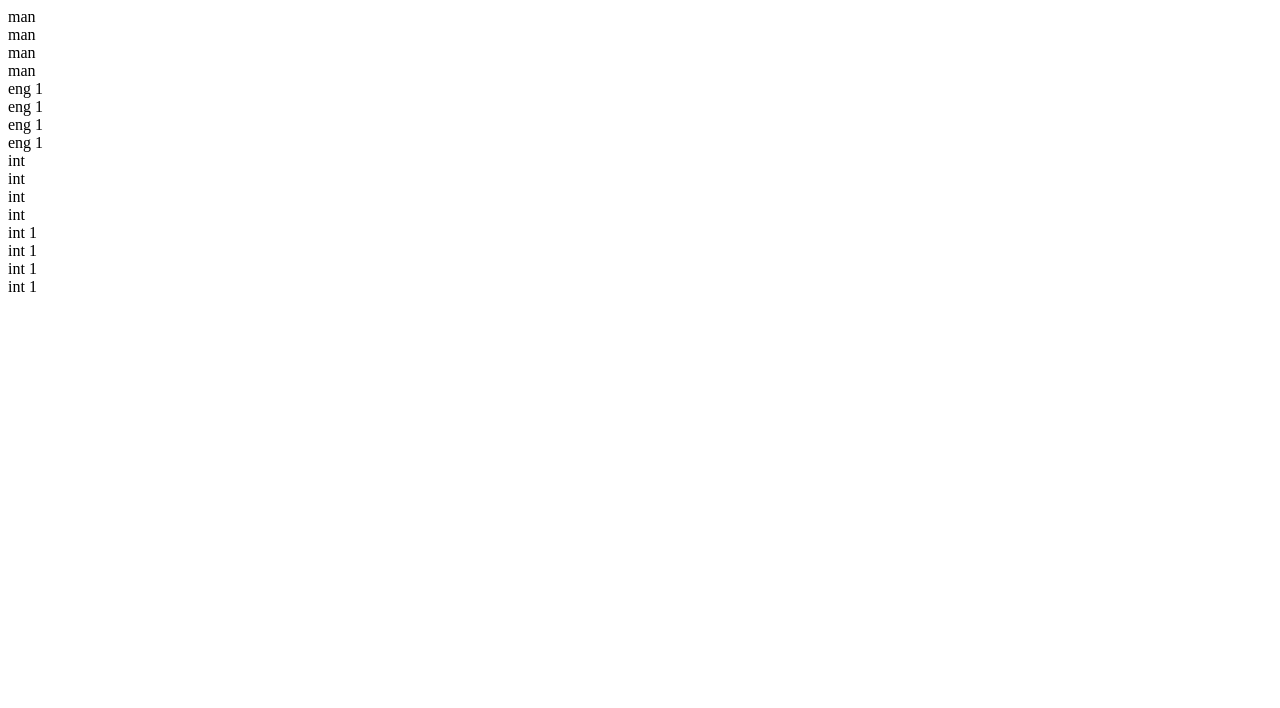
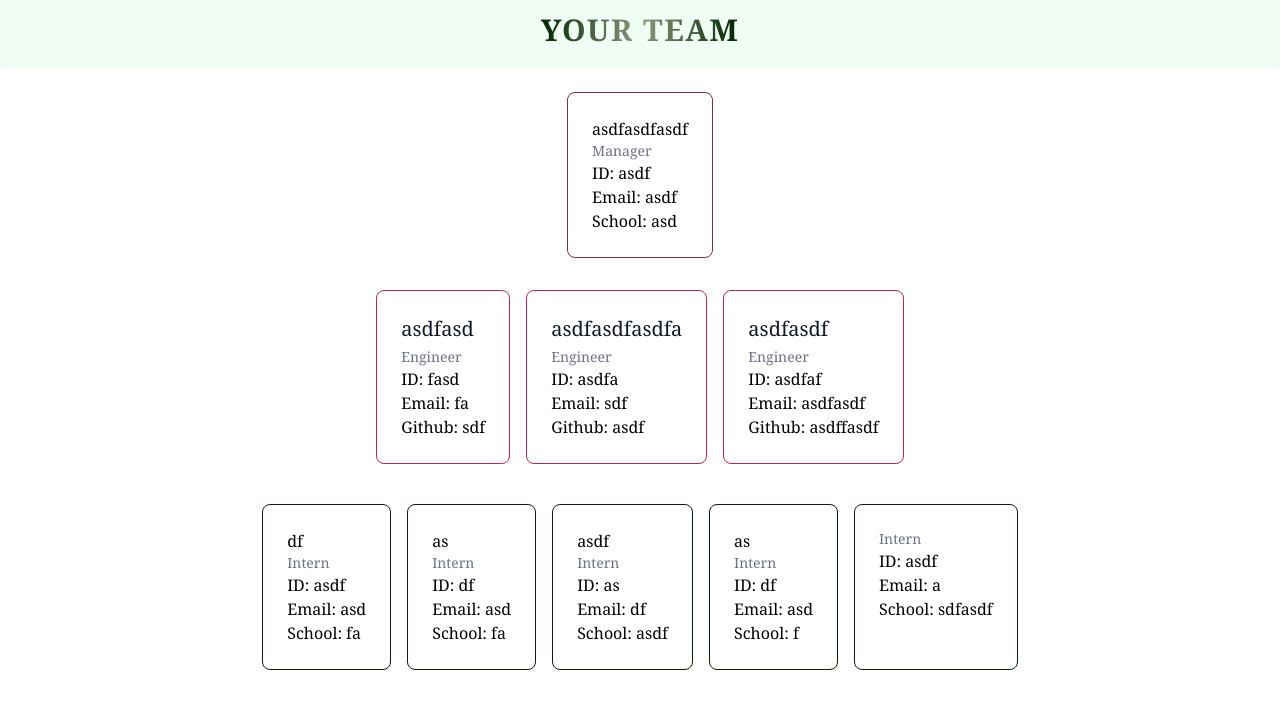
Before and after one commit to sveraleyva/teamProfileGenerator, a website: page team.html in a window 1280 px wide. Drawn offline with nearby package versions, Linux system fonts and the light colour scheme.

Commit message:
formatted the look of the html with tailwinds so engineers, interns, and their manager are all in different rows

```diff
--- a/team.html
+++ b/team.html
@@ -4,31 +4,75 @@
       <meta charset="UTF-8">
       <meta http-equiv="X-UA-Compatible" content="IE=edge">
       <meta name="viewport" content="width=device-width, initial-scale=1.0">
+      <script src="https://cdn.tailwindcss.com"></script>
       <title>Team Profile Builder</title>
   </head>
-  <body>
-  <div class="managerCard">
-  <div>man</div>
-  <div>man</div>
-  <div>man</div>
-  <div>man</div>
-  </div>
-  <div class="engineerCard">
-      <div>eng 1</div>
-      <div>eng 1</div>
-      <div>eng 1</div>
-      <div>eng 1</div>
-      </div>
-  <div class="internCard">
-      <div>int </div>
-      <div>int</div>
-      <div>int</div>
-      <div>int</div>
-      </div><div class="internCard">
-      <div>int 1</div>
-      <div>int 1</div>
-      <div>int 1</div>
-      <div>int 1</div>
-      </div>
+  <body class="font-serif text-base">
+    <nav class="p-3 border-white rounded bg-green-50">
+    <div class="container flex flex-wrap items-center justify-center mx-auto">
+      <h1 class="text-left mb-2 text-xl font-extrabold md:text-2xl lg:text-3xl">
+      <a class="uppercase text-transparent bg-clip-text tracking-wider bg-gradient-to-r from-[#002500] via-[#929982] to-[#002500]" href="/">YOUR TEAM</a>
+      </h1>
+    </div>
+    </nav>
+    <div class="flex flex-col flex-wrap justify-center mx-auto mt-3">
+      <div class="flex flex-row flex-wrap justify-center m-3"><div class="max-w-sm p-6 bg-white border border-[#7c3238] rounded-lg shadow-[#7c3238]">
+  <div>asdfasdfasdf</div>
+  <div class="text-sm text-gray-500">Manager</div>
+  <div>ID: asdf</div>
+  <div>Email: asdf</div>
+  <div>School: asd</div>
+  </div></div>
+      <div class="flex flex-row flex-wrap justify-center m-3"><div class="max-w-sm m-2 p-6 bg-white border border-[#b7245c] rounded-lg shadow-[#b7245c]">
+      <div class="mb-1 text-xl font-medium text-gray-900">asdfasd</div>
+      <div class="text-sm text-gray-500">Engineer</div>
+      <div>ID: fasd</div>
+      <div>Email: fa</div>
+      <a href="https://github.com/sdf">Github: sdf
+      </div><div class="max-w-sm m-2 p-6 bg-white border border-[#b7245c] rounded-lg shadow-[#b7245c]">
+      <div class="mb-1 text-xl font-medium text-gray-900">asdfasdfasdfa</div>
+      <div class="text-sm text-gray-500">Engineer</div>
+      <div>ID: asdfa</div>
+      <div>Email: sdf</div>
+      <a href="https://github.com/asdf">Github: asdf
+      </div><div class="max-w-sm m-2 p-6 bg-white border border-[#b7245c] rounded-lg shadow-[#b7245c]">
+      <div class="mb-1 text-xl font-medium text-gray-900">asdfasdf</div>
+      <div class="text-sm text-gray-500">Engineer</div>
+      <div>ID: asdfaf</div>
+      <div>Email: asdfasdf</div>
+      <a href="https://github.com/asdffasdf">Github: asdffasdf
+      </div></div>
+      <div class="flex flex-row flex-wrap justify-center m-3"><div class="max-w-sm m-2 p-6 bg-white border border-[#002500] rounded-lg shadow-[#002500]">
+      <div>df</div>
+      <div class="text-sm text-gray-500">Intern</div>
+      <div>ID: asdf</div>
+      <div>Email: asd</div>
+      <div>School: fa</div>
+      </div><div class="max-w-sm m-2 p-6 bg-white border border-[#002500] rounded-lg shadow-[#002500]">
+      <div>as</div>
+      <div class="text-sm text-gray-500">Intern</div>
+      <div>ID: df</div>
+      <div>Email: asd</div>
+      <div>School: fa</div>
+      </div><div class="max-w-sm m-2 p-6 bg-white border border-[#002500] rounded-lg shadow-[#002500]">
+      <div>asdf</div>
+      <div class="text-sm text-gray-500">Intern</div>
+      <div>ID: as</div>
+      <div>Email: df</div>
+      <div>School: asdf</div>
+      </div><div class="max-w-sm m-2 p-6 bg-white border border-[#002500] rounded-lg shadow-[#002500]">
+      <div>as</div>
+      <div class="text-sm text-gray-500">Intern</div>
+      <div>ID: df</div>
+      <div>Email: asd</div>
+      <div>School: f</div>
+      </div><div class="max-w-sm m-2 p-6 bg-white border border-[#002500] rounded-lg shadow-[#002500]">
+      <div></div>
+      <div class="text-sm text-gray-500">Intern</div>
+      <div>ID: asdf</div>
+      <div>Email: a</div>
+      <div>School: sdfasdf</div>
+      </div></div>
+    </div>
   </body>
   </html>
```
Also changed, not shown: index.js (+30 -17 lines), style.css (deleted).
